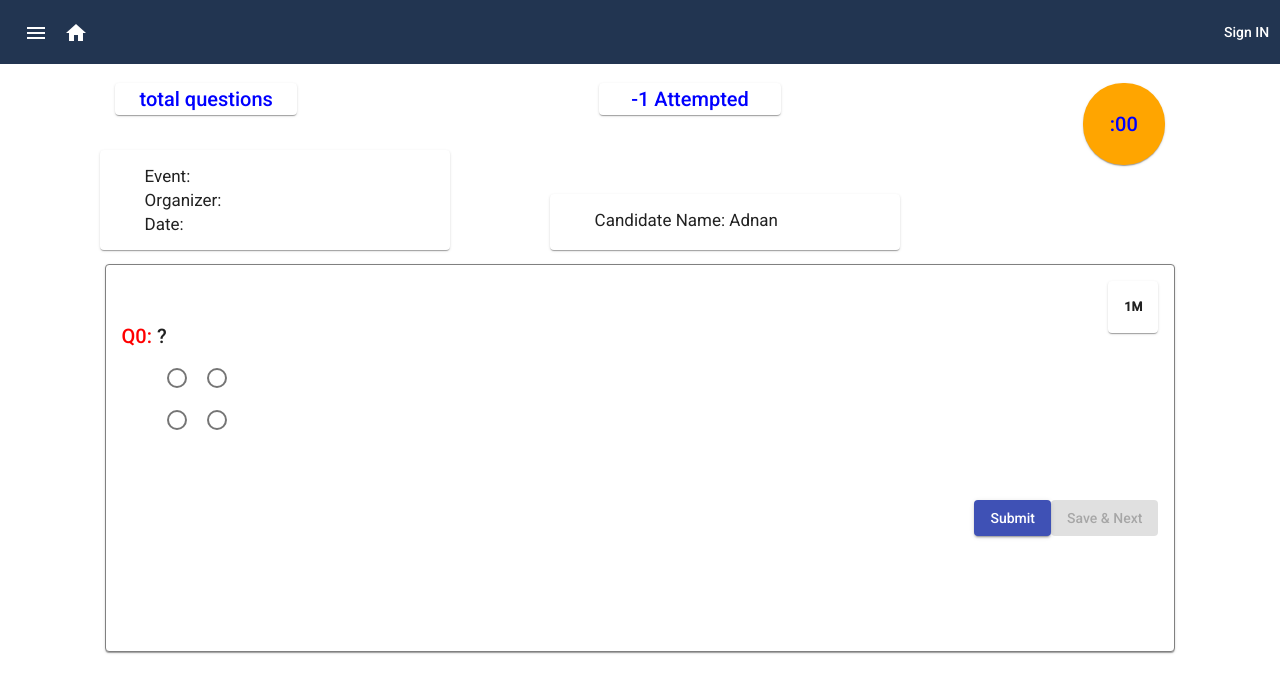
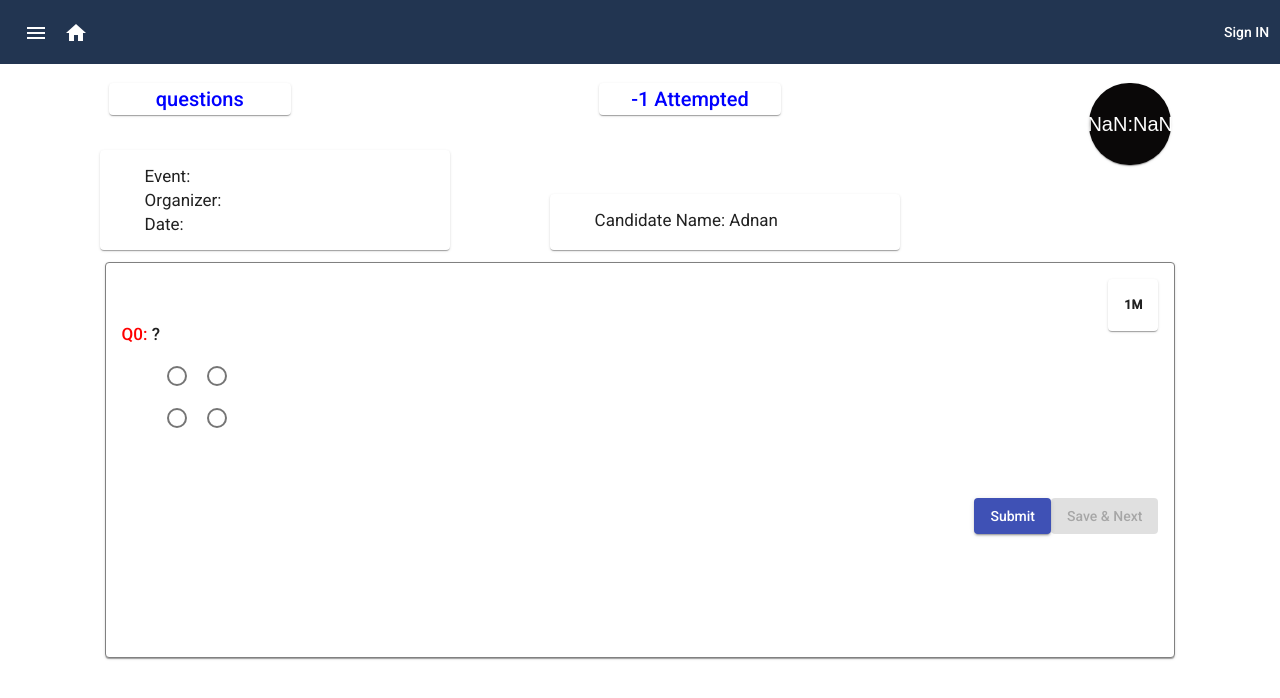
Before and after one commit to adnan-abdullah1/quiz-app, an Angular app in the folder frontend/: page /attempt-quiz in a window 1280 px wide. Shown: the top 698 px of the page. Built offline with nearby package versions, Linux system fonts and the light colour scheme; no server answers.

Commit message:
'addded-timer'

```diff
--- a/frontend/src/app/shared/quiz-attempt/quiz-attempt.component.html
+++ b/frontend/src/app/shared/quiz-attempt/quiz-attempt.component.html
@@ -2,9 +2,9 @@
 <div class="question-time ">
 
     <div class="example">
-        <mat-card class="noOfQuestions ">{{quizSet?.noOfQuestions}} total questions</mat-card>
+        <mat-card class="noOfQuestions ">{{quizSet[0]?.noOfQuestions}} questions</mat-card>
         <mat-card class="noOfQuestions ">{{this.skip}} Attempted</mat-card>
-        <mat-card class="time ">{{quizSet?.time}}:00</mat-card>
+        <mat-card class="time ">{{minutes}}:{{remainSeconds}}</mat-card>
 
     </div>
 </div>
--- a/frontend/src/app/shared/quiz-attempt/quiz-attempt.component.scss
+++ b/frontend/src/app/shared/quiz-attempt/quiz-attempt.component.scss
@@ -17,6 +17,7 @@
     margin-left: 100px;
     width: 350px;
     margin-top: 20px;
+    margin-bottom: 2px;
     // border: 2px solid red;
     display: flex;
     flex-direction: column;
@@ -57,13 +58,13 @@
     // border: 2px solid green;
     border: 1px solid gray;
     width: 81%;
-    height: 85%;
+    height: 87%;
     // margin-left: 25px;
     // max-width: 400px;
 }
 
 .example {
-    width: 82%;
+    width: 83%;
     height: 40%;
     display: flex;
     justify-content: space-between;
@@ -75,21 +76,22 @@
     padding-top: 40px;
     margin-top: 5px;
     font-family: 'Roboto', sans-serif;
-    font-weight: 500;
-    font-size: 20px;
+    font-weight: 450;
+    font-size: 17px;
 }
 
 .time {
     border-radius: 40px;
     width: 50px;
     height: 50px;
-    color: blue;
+    color: white;
+    font-family: Arial, Helvetica, sans-serif;
     font-weight: 500;
     font-size: 20px;
     display: flex;
     justify-content: center;
     align-items: center;
-    background-color: orange;
+    background-color: rgb(10, 8, 8);
 }
 
 .noOfQuestions {
--- a/frontend/src/app/shared/quiz-attempt/quiz-attempt.component.ts
+++ b/frontend/src/app/shared/quiz-attempt/quiz-attempt.component.ts
@@ -25,8 +25,29 @@ export class QuizAttemptComponent implements OnInit {
   ngOnInit(): void {
 
   this.getQuizSet()
+  this.timer()
 
   }
+
+  minutes:any=localStorage.getItem('noOfQuestions')
+
+  seconds=parseInt(this.minutes)*60
+  remainSeconds=0;
+  timer()
+  {
+
+
+
+  const intervalId = setInterval(() => {
+    this.seconds = this.seconds - 1;
+    this.minutes=Math.floor(this.seconds/60);
+    this.remainSeconds=this.seconds%60;
+    console.log(this.seconds)
+    if(this.seconds === 0){ clearInterval(intervalId) ; this.submitResponse()}
+}, 1000)
+
+}
+
 getQuizSet(){
 
 
@@ -52,11 +73,13 @@ getQuizSet(){
   //   this.skip=0;
   //  }
 
-    const requestedQuiz={"organizerName":this.organizerName,"eventName":this.eventName,"skip":this.skip}
+    const requestedQuiz={"organizerName":this.organizerName,"eventName":this.eventName,
+    "skip":this.skip}
    console.log(this.response,'response ..')
   this.quizService.getQuizSet(requestedQuiz,this.response).subscribe((res:any)=>{
     console.log(this.quizSet,'quizSet')
     this.quizSet=res.data
+
     this.response={}
 
 
@@ -64,6 +87,7 @@ getQuizSet(){
     })}
 
     submitResponse(){
+      this.skip=0;
       const resultCred={
         "userID": this.userID,
         "eventName": this.eventName,
--- a/frontend/tsconfig.json
+++ b/frontend/tsconfig.json
@@ -27,6 +27,7 @@
     "enableI18nLegacyMessageIdFormat": false,
     "strictInjectionParameters": true,
     "strictInputAccessModifiers": true,
-    "strictTemplates": true
+    "strictTemplates": true,
+    "noImplicitAny": false
   }
 }
```
